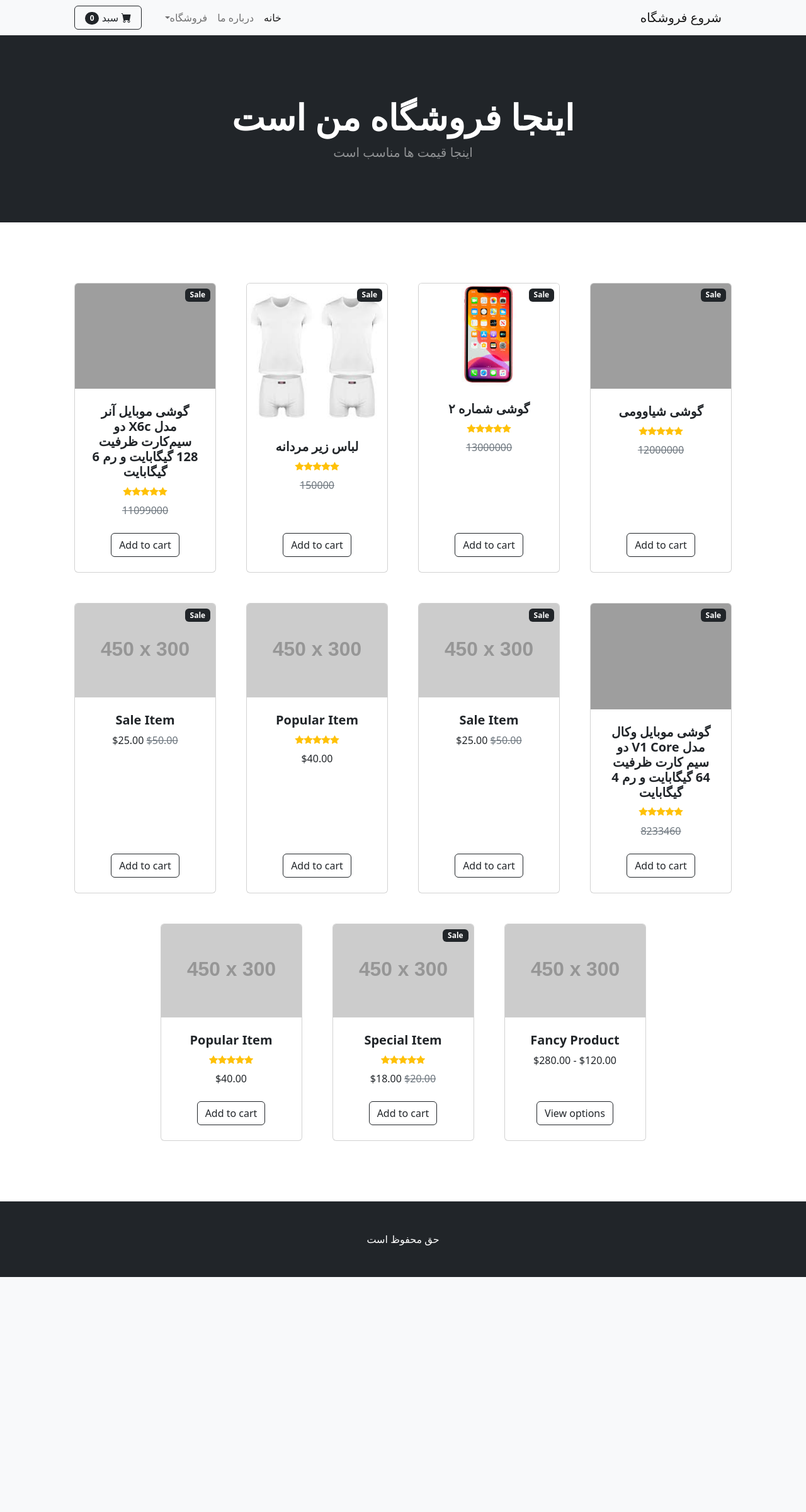
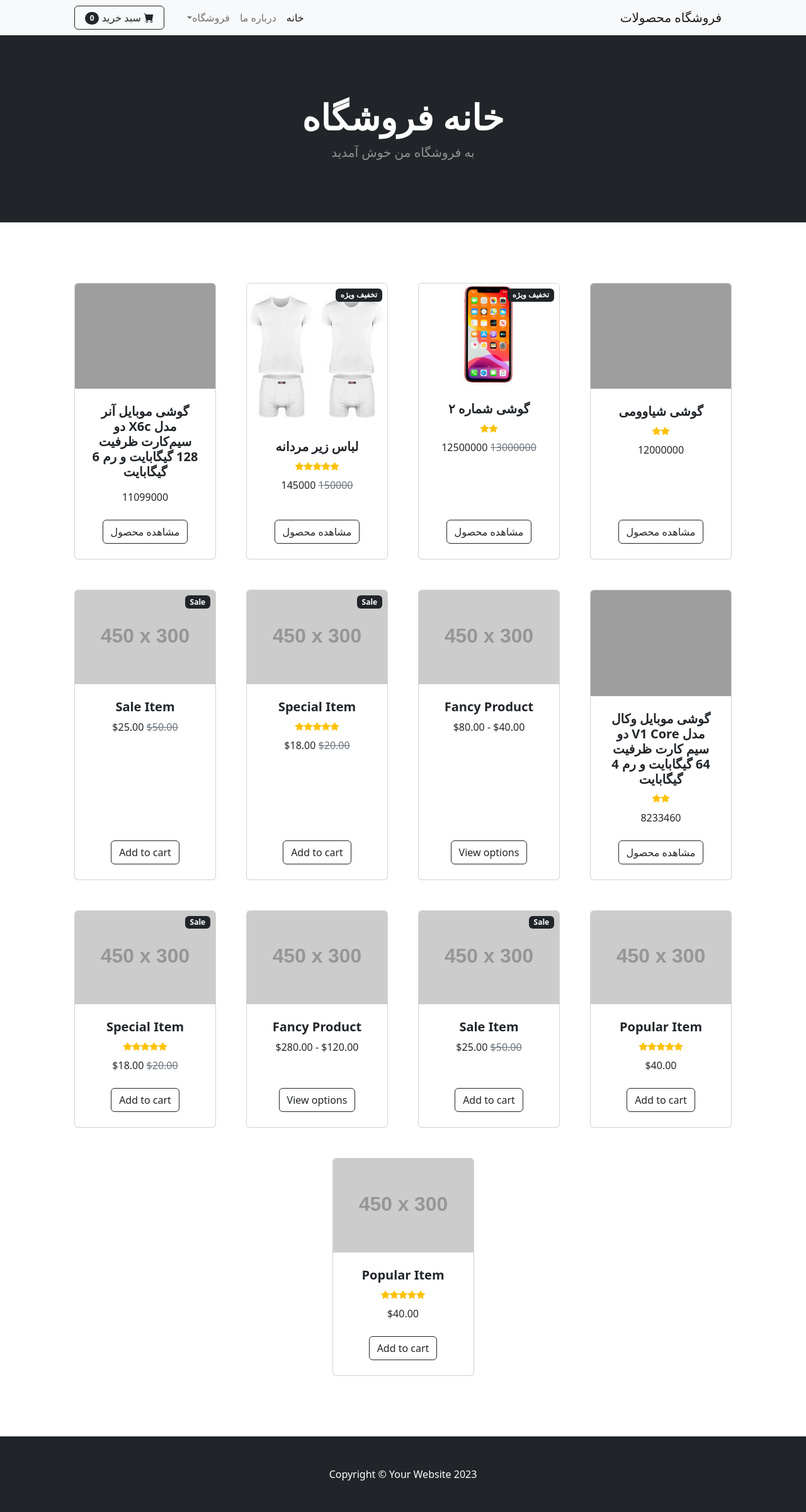
Before and after one commit to myworkmailali/mykala, a Django app: page / in a window 1280 px wide. Shown: the whole page at 63% size. Before the commit the page ends 2027 px from the top, so only its background shows below. Run offline with Django 5.2, Linux system fonts and the light colour scheme; data comes from the database, SQL or seed files in the repository; both versions use the stored data as it was after the commit; grey boxes labelled with a size stand in for pictures from a placeholder-image service; some libraries are stand-ins or nearby versions; grey boxes are pictures that could not be loaded.

Commit message:
Session_05_تخفیف ویژه

```diff
--- a/mykala/settings.py
+++ b/mykala/settings.py
@@ -26,6 +26,7 @@
     'django.contrib.sessions',
     'django.contrib.messages',
     'django.contrib.staticfiles',
+    'django.contrib.humanize',
     'shop',
 ]
 
--- a/shop/models.py
+++ b/shop/models.py
@@ -1,4 +1,5 @@
 from django.db import models
+from django.core.validators import MaxValueValidator, MinValueValidator
 import datetime
 class Category(models.Model):
     name = models.CharField(max_length=100)
@@ -19,6 +20,9 @@
     price = models.DecimalField(decimal_places=0, max_digits=10,default=0)
     description = models.CharField(max_length=500,default='', blank=True,null=True)
     picture=models.ImageField(upload_to='upload/product')
+    is_sale=models.BooleanField(default=False)
+    seal_price=models.DecimalField(decimal_places=0, max_digits=10,default=0)
+    star=models.IntegerField(default=0,validators=[MinValueValidator(0),MaxValueValidator(5)])
 
 #    SIZE_CHOICES = (
 #        ('m', '32'),
--- a/shop/templates/index.html
+++ b/shop/templates/index.html
@@ -2,24 +2,24 @@
 
 <!DOCTYPE html>
 <html lang="en">
-    <head >
+    <head>
         <meta charset="utf-8" />
         <meta name="viewport" content="width=device-width, initial-scale=1, shrink-to-fit=no" />
         <meta name="description" content="" />
         <meta name="author" content="" />
         <title>فروشگاه من</title>
         <!-- Favicon-->
-        <link rel="icon" type="image/x-icon" href="{% static '/assets/favicon.ico' %}" />
+        <link rel="icon" type="image/x-icon" href="{% static 'assets/favicon.ico' %}" />
         <!-- Bootstrap icons-->
         <link href="https://cdn.jsdelivr.net/npm/bootstrap-icons@1.5.0/font/bootstrap-icons.css" rel="stylesheet" />
         <!-- Core theme CSS (includes Bootstrap)-->
-        <link href="{% static '/css/styles.css' %}" rel="stylesheet" />
+        <link href="{% static 'css/styles.css' %}" rel="stylesheet" />
     </head>
     <body dir="rtl">
         <!-- Navigation-->
         <nav class="navbar navbar-expand-lg navbar-light bg-light">
             <div class="container px-4 px-lg-5">
-                <a class="navbar-brand" href="#!">شروع فروشگاه</a>
+                <a class="navbar-brand" href="#!"> فروشگاه محصولات</a>
                 <button class="navbar-toggler" type="button" data-bs-toggle="collapse" data-bs-target="#navbarSupportedContent" aria-controls="navbarSupportedContent" aria-expanded="false" aria-label="Toggle navigation"><span class="navbar-toggler-icon"></span></button>
                 <div class="collapse navbar-collapse" id="navbarSupportedContent">
                     <ul class="navbar-nav me-auto mb-2 mb-lg-0 ms-lg-4">
@@ -28,17 +28,17 @@
                         <li class="nav-item dropdown">
                             <a class="nav-link dropdown-toggle" id="navbarDropdown" href="#" role="button" data-bs-toggle="dropdown" aria-expanded="false">فروشگاه</a>
                             <ul class="dropdown-menu" aria-labelledby="navbarDropdown">
-                                <li><a class="dropdown-item" href="#!">همه محصولات</a></li>
+                                <li><a class="dropdown-item" href="#!">All Products</a></li>
                                 <li><hr class="dropdown-divider" /></li>
-                                <li><a class="dropdown-item" href="#!">محصولات پربازدید</a></li>
-                                <li><a class="dropdown-item" href="#!">محصولات جدید</a></li>
+                                <li><a class="dropdown-item" href="#!">Popular Items</a></li>
+                                <li><a class="dropdown-item" href="#!">New Arrivals</a></li>
                             </ul>
                         </li>
                     </ul>
                     <form class="d-flex">
                         <button class="btn btn-outline-dark" type="submit">
                             <i class="bi-cart-fill me-1"></i>
-                            سبد
+                            سبد خرید
                             <span class="badge bg-dark text-white ms-1 rounded-pill">0</span>
                         </button>
                     </form>
@@ -49,8 +49,8 @@
         <header class="bg-dark py-5">
             <div class="container px-4 px-lg-5 my-5">
                 <div class="text-center text-white">
-                    <h1 class="display-4 fw-bolder">اینجا فروشگاه من است</h1>
-                    <p class="lead fw-normal text-white-50 mb-0">اینجا قیمت ها مناسب است</p>
+                    <h1 class="display-4 fw-bolder">خانه فروشگاه</h1>
+                    <p class="lead fw-normal text-white-50 mb-0">به فروشگاه من خوش آمدید</p>
                 </div>
             </div>
         </header>
@@ -59,7 +59,111 @@
             <div class="container px-4 px-lg-5 mt-5">
                 <div class="row gx-4 gx-lg-5 row-cols-2 row-cols-md-3 row-cols-xl-4 justify-content-center">
 
+
                     {% for item in products %}
+
+
+                        {% if item.is_sale %}
+                       <div class="col mb-5">
+                        <div class="card h-100">
+                            <!-- Sale badge-->
+                            <div class="badge bg-dark text-white position-absolute" style="top: 0.5rem; right: 0.5rem">تخفیف ویژه</div>
+                            <!-- Product image-->
+                            <img class="card-img-top" src="{{ item.picture.url }}" alt="..." />
+                            <!-- Product details-->
+                            <div class="card-body p-4">
+                                <div class="text-center">
+                                    <!-- Product name-->
+                                    <h5 class="fw-bolder">{{ item.name }}</h5>
+
+                                    <div class="d-flex justify-content-center small text-warning mb-2">
+                                        {% with ''|center:item.star as range %}
+                                            {% for _ in range %}
+                                        <div class="bi-star-fill"></div>
+                                            {% endfor %}
+                                        {% endwith %}
+
+                                    </div>
+
+
+
+                                    <!-- Product price-->
+                                    <span class="text-muted text-decoration-line-through">{{ item.price }}</span>
+                                    {{ item.seal_price }}
+                                </div>
+                            </div>
+                            <!-- Product actions-->
+                            <div class="card-footer p-4 pt-0 border-top-0 bg-transparent">
+                                <div class="text-center"><a class="btn btn-outline-dark mt-auto" href="#">مشاهده محصول</a></div>
+                            </div>
+                        </div>
+                    </div>
+                    {% else %}
+
+
+
+
+
+
+                    <div class="col mb-5">
+                        <div class="card h-100">
+                            <!-- Product image-->
+                            <img class="card-img-top" src="{{ item.picture.url }}" alt="..." />
+                            <!-- Product details-->
+                            <div class="card-body p-4">
+                                <div class="text-center">
+                                    <!-- Product name-->
+                                    <h5 class="fw-bolder">{{ item.name }}</h5>
+                                                                        <div class="d-flex justify-content-center small text-warning mb-2">
+                                        {% with ''|center:item.star as range %}
+                                            {% for _ in range %}
+                                        <div class="bi-star-fill"></div>
+                                            {% endfor %}
+                                        {% endwith %}
+
+                                    </div>
+                                    <!-- Product price-->
+                                    {{ item.price }}
+                                </div>
+                            </div>
+                            <!-- Product actions-->
+                            <div class="card-footer p-4 pt-0 border-top-0 bg-transparent">
+                                <div class="text-center"><a class="btn btn-outline-dark mt-auto" href="#">مشاهده محصول</a></div>
+                            </div>
+                        </div>
+                    </div>
+
+                    {% endif %}
+
+
+
+
+
+                    {% endfor %}
+
+
+
+
+
+                    <div class="col mb-5">
+                        <div class="card h-100">
+                            <!-- Product image-->
+                            <img class="card-img-top" src="https://dummyimage.com/450x300/dee2e6/6c757d.jpg" alt="..." />
+                            <!-- Product details-->
+                            <div class="card-body p-4">
+                                <div class="text-center">
+                                    <!-- Product name-->
+                                    <h5 class="fw-bolder">Fancy Product</h5>
+                                    <!-- Product price-->
+                                    $40.00 - $80.00
+                                </div>
+                            </div>
+                            <!-- Product actions-->
+                            <div class="card-footer p-4 pt-0 border-top-0 bg-transparent">
+                                <div class="text-center"><a class="btn btn-outline-dark mt-auto" href="#">View options</a></div>
+                            </div>
+                        </div>
+                    </div>
 
 
                     <div class="col mb-5">
@@ -67,12 +171,12 @@
                             <!-- Sale badge-->
                             <div class="badge bg-dark text-white position-absolute" style="top: 0.5rem; right: 0.5rem">Sale</div>
                             <!-- Product image-->
-                            <img class="card-img-top" src="{{ item.picture.url }}" alt="..." />
+                            <img class="card-img-top" src="https://dummyimage.com/450x300/dee2e6/6c757d.jpg" alt="..." />
                             <!-- Product details-->
                             <div class="card-body p-4">
                                 <div class="text-center">
                                     <!-- Product name-->
-                                    <h5 class="fw-bolder">{{ item.name }}</h5>
+                                    <h5 class="fw-bolder">Special Item</h5>
                                     <!-- Product reviews-->
                                     <div class="d-flex justify-content-center small text-warning mb-2">
                                         <div class="bi-star-fill"></div>
@@ -82,8 +186,8 @@
                                         <div class="bi-star-fill"></div>
                                     </div>
                                     <!-- Product price-->
-                                    <span class="text-muted text-decoration-line-through">{{ item.price }}</span>
-
+                                    <span class="text-muted text-decoration-line-through">$20.00</span>
+                                    $18.00
                                 </div>
                             </div>
                             <!-- Product actions-->
@@ -92,7 +196,8 @@
                             </div>
                         </div>
                     </div>
-                    {% endfor %}
+
+
                     <div class="col mb-5">
                         <div class="card h-100">
                             <!-- Sale badge-->
@@ -115,6 +220,9 @@
                             </div>
                         </div>
                     </div>
+
+
+
                     <div class="col mb-5">
                         <div class="card h-100">
                             <!-- Product image-->
@@ -245,7 +353,7 @@
         </section>
         <!-- Footer-->
         <footer class="py-5 bg-dark">
-            <div class="container"><p class="m-0 text-center text-white">حق محفوظ است</p></div>
+            <div class="container"><p class="m-0 text-center text-white">Copyright &copy; Your Website 2023</p></div>
         </footer>
         <!-- Bootstrap core JS-->
         <script src="https://cdn.jsdelivr.net/npm/bootstrap@5.2.3/dist/js/bootstrap.bundle.min.js"></script>
```
Also changed, not shown: db.sqlite3.
